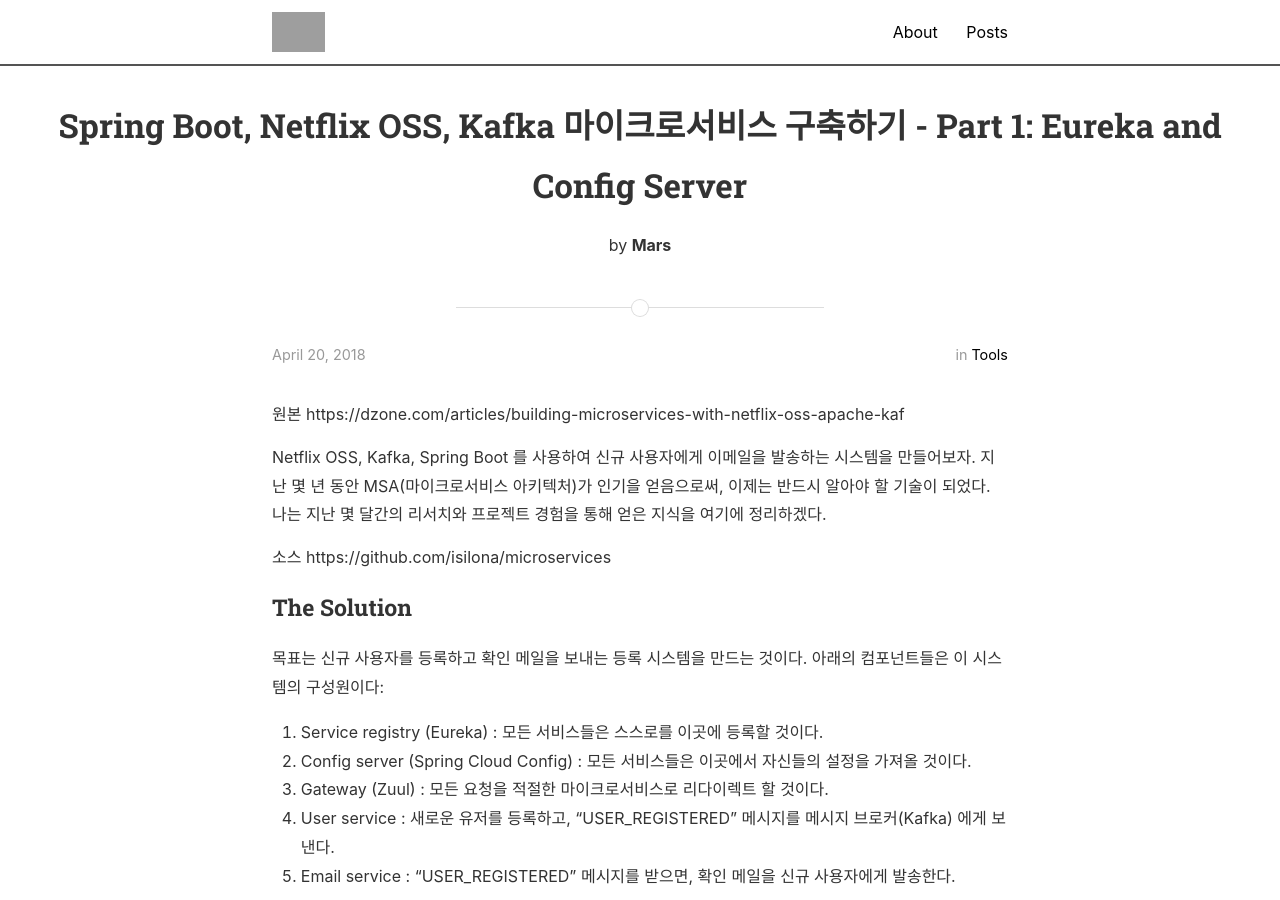
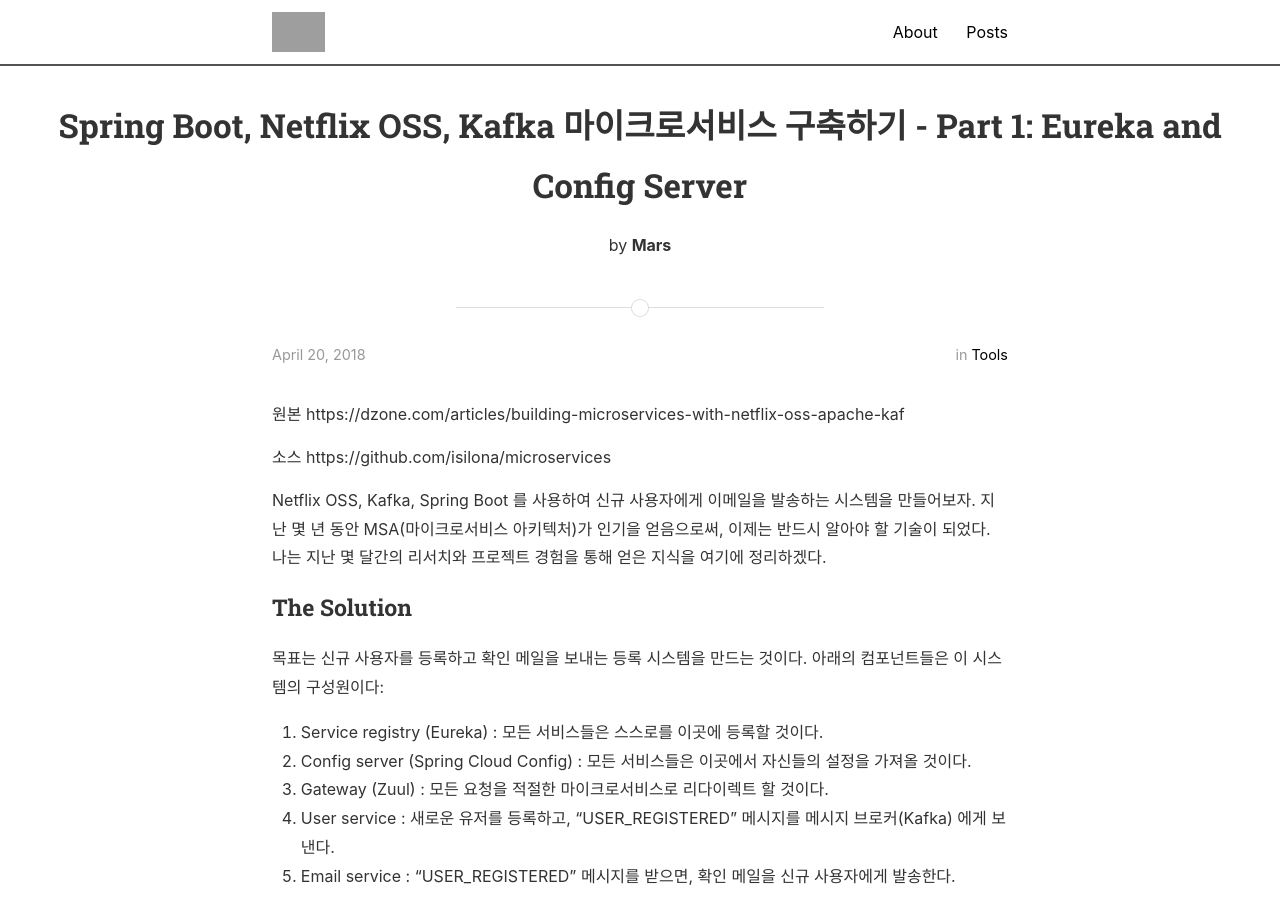
Before and after one commit to countingmars/countingmars.github.io, a Jekyll site: the page built from _posts/2018-04-20-building-microservices-with-netflix-oss-kafka-springboot-p1.markdown, in a window 1280 px wide and 900 px high. Built offline with Jekyll 4.4.1, drawn with Linux system fonts in a browser that asks for light colours; nearby versions of some CDN libraries; grey boxes are pictures that could not be loaded.

```diff
--- a/_posts/2018-04-20-building-microservices-with-netflix-oss-kafka-springboot-p1.markdown
+++ b/_posts/2018-04-20-building-microservices-with-netflix-oss-kafka-springboot-p1.markdown
@@ -8,13 +8,15 @@ categories: tools
 
 원본 https://dzone.com/articles/building-microservices-with-netflix-oss-apache-kaf
 
+소스 https://github.com/isilona/microservices
+
+
 
 Netflix OSS, Kafka, Spring Boot 를 사용하여 신규 사용자에게 이메일을 발송하는 시스템을 만들어보자.
 지난 몇 년 동안 MSA(마이크로서비스 아키텍처)가 인기을 얻음으로써, 이제는 반드시 알아야 할 기술이 되었다.
 나는 지난 몇 달간의 리서치와 프로젝트 경험을 통해 얻은 지식을 여기에 정리하겠다.
 
 
-소스 https://github.com/isilona/microservices
 
 
 ### The Solution
```
